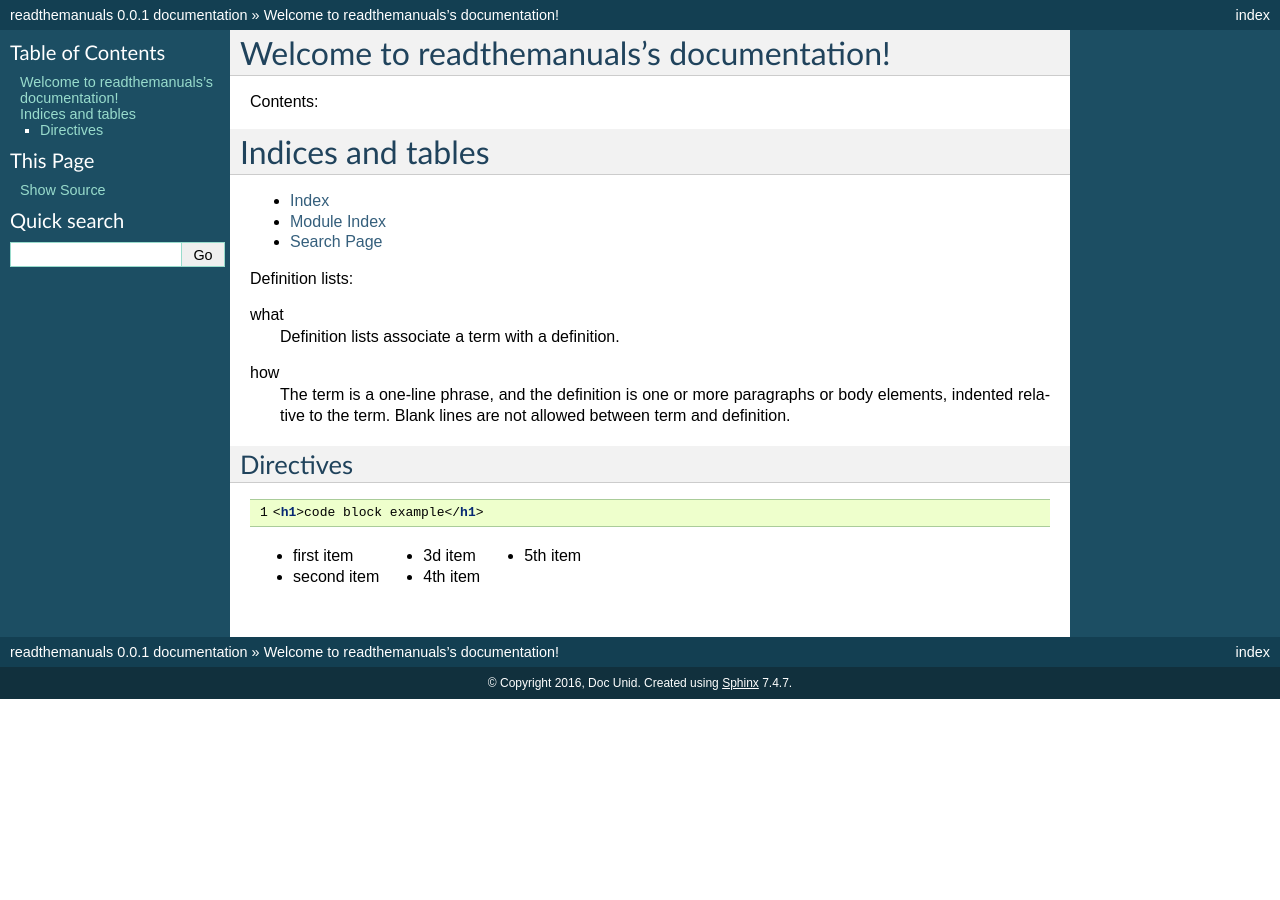
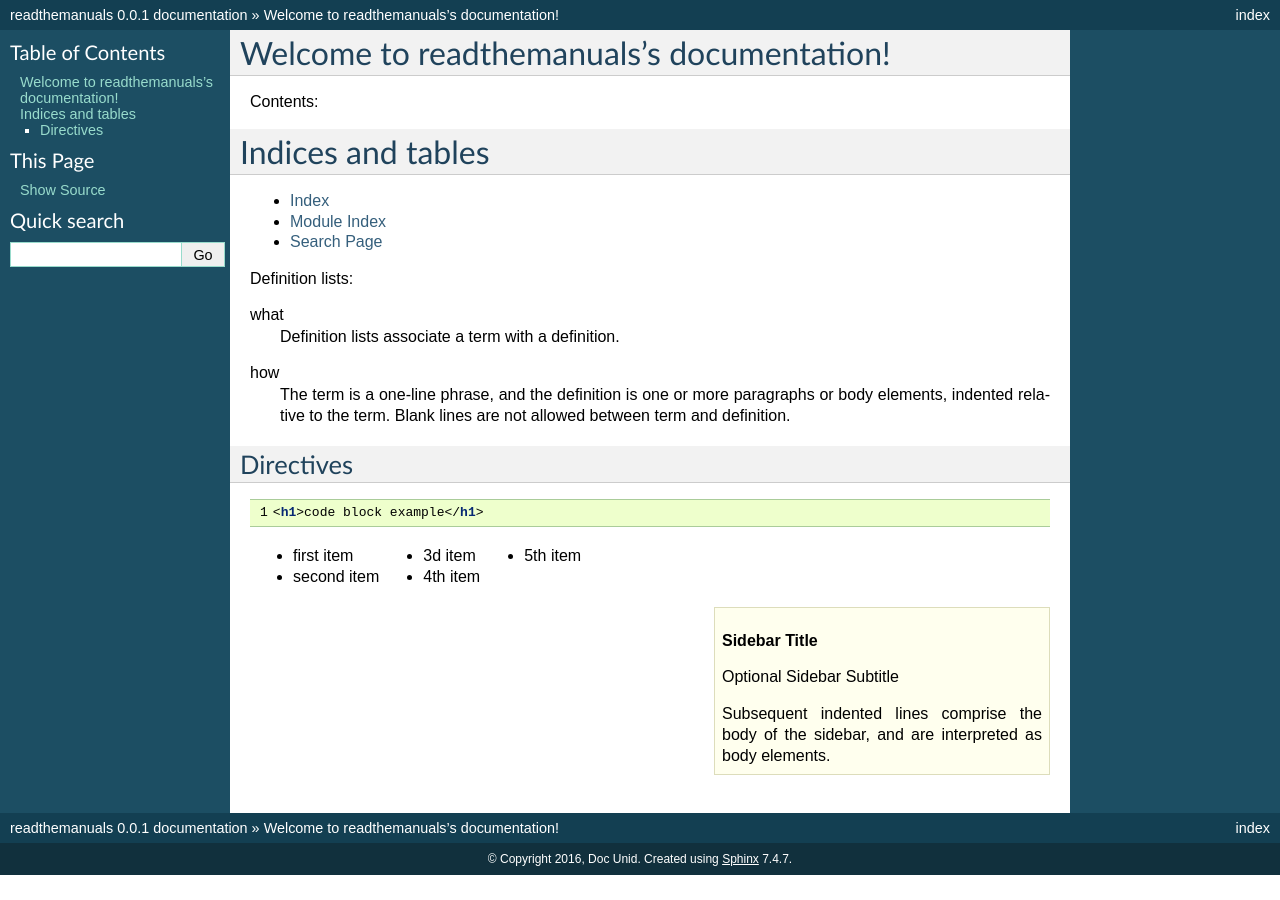
Before and after one commit to docunid/readthemanuals.rst, a Sphinx documentation site: the page built from docs/source/index.rst, in a window 1280 px wide. Built offline with Sphinx 7.4.7, drawn with Linux system fonts in a browser that asks for light colours.

Commit message:
Update index.rst

```diff
--- a/docs/source/index.rst
+++ b/docs/source/index.rst
@@ -49,3 +49,10 @@ Directives
     * 3d item
     * 4th item
     * 5th item
+
+.. sidebar:: Sidebar Title
+    :subtitle: Optional Sidebar Subtitle
+
+    Subsequent indented lines comprise
+    the body of the sidebar, and are
+    interpreted as body elements.
```
